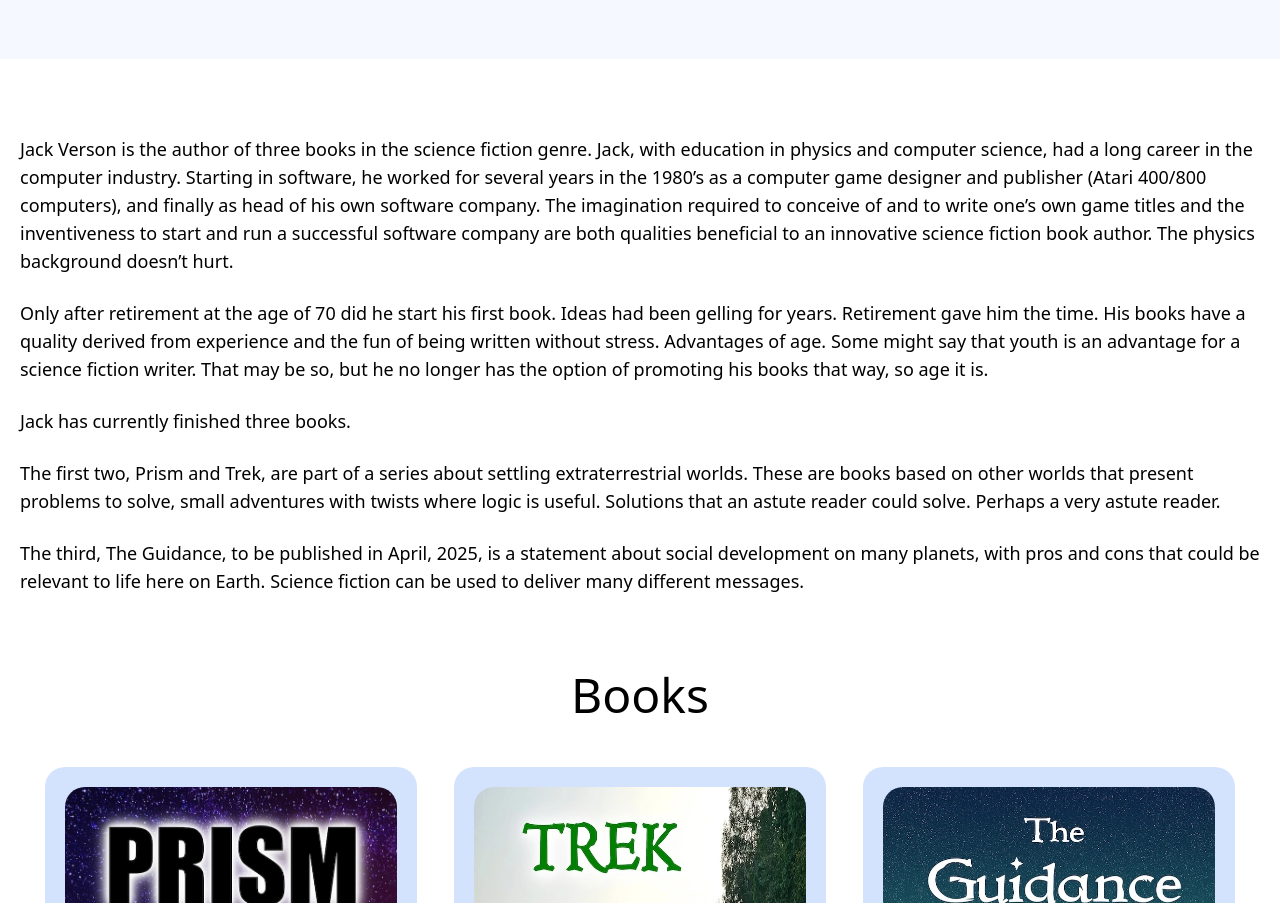
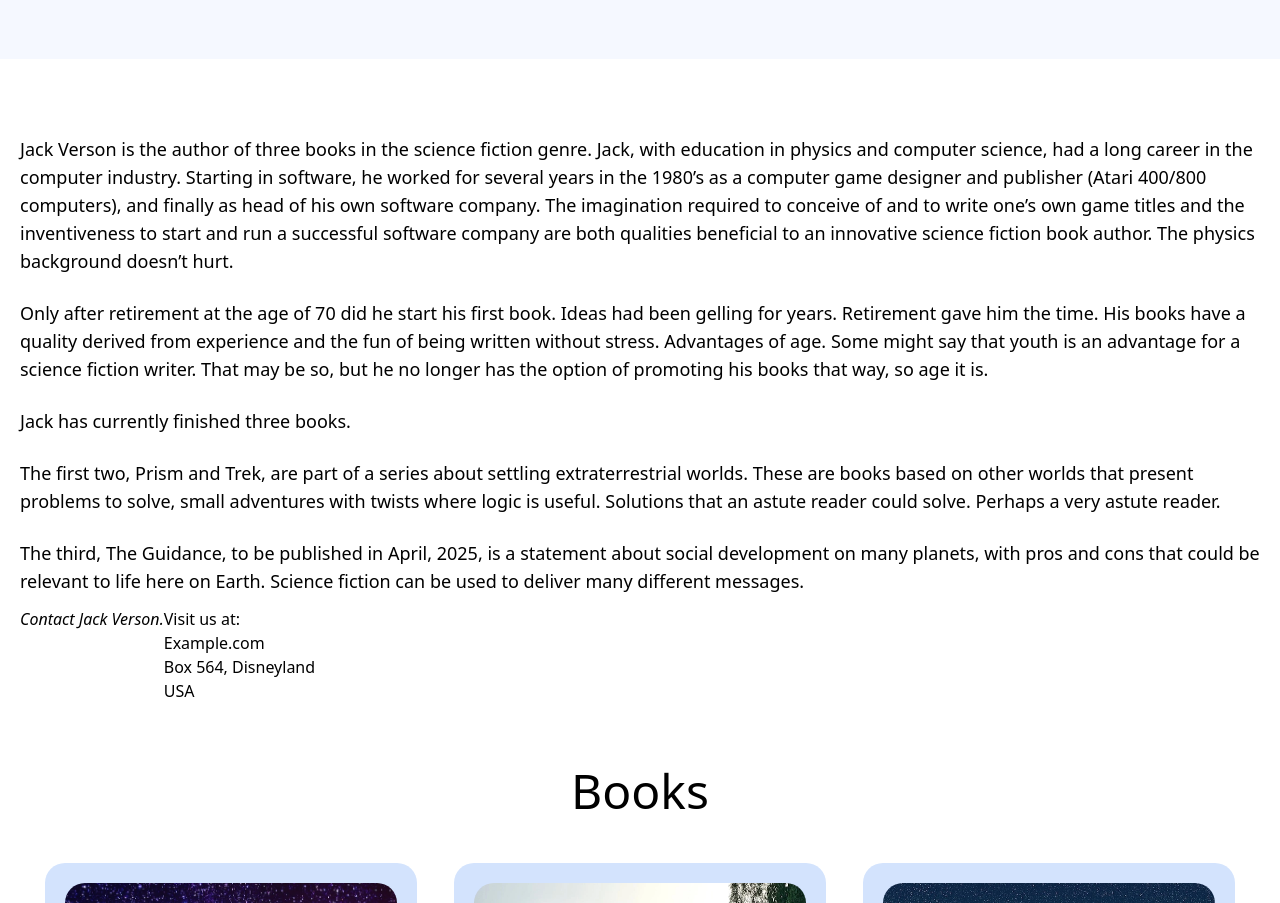
Before and after one commit to jalanverson/authorpage, an Astro site: page / in a window 1280 px wide. Shown: the part 500-1403 px from the top of the page. Built offline with nearby package versions, Linux system fonts and the light colour scheme; Astro itself is replaced by a stand-in of ours.

Commit message:
Update index.astro

```diff
--- a/src/pages/index.astro
+++ b/src/pages/index.astro
@@ -39,6 +39,15 @@ import jackTurtle from "../images/jack-turtle.jpg"
 		<p class="text-lg my-[12px]">
 			The third, The Guidance, to be published in April, 2025, is a statement about social development on many planets, with pros and cons that could be relevant to life here on Earth. Science fiction can be used to deliver many different messages.
 		</p>
+		<p class="text-lg my-[12px]">
+			<address> Contact <a href="mailto:jackverson@gmail.com">Jack Verson</a>.<br> </address>
+		</p>
+Visit us at:<br>
+Example.com<br>
+Box 564, Disneyland<br>
+USA
+</address>
+		</p>
 	</div>
 	<BookCards showSubtitle={true} />
 </Layout>
```
